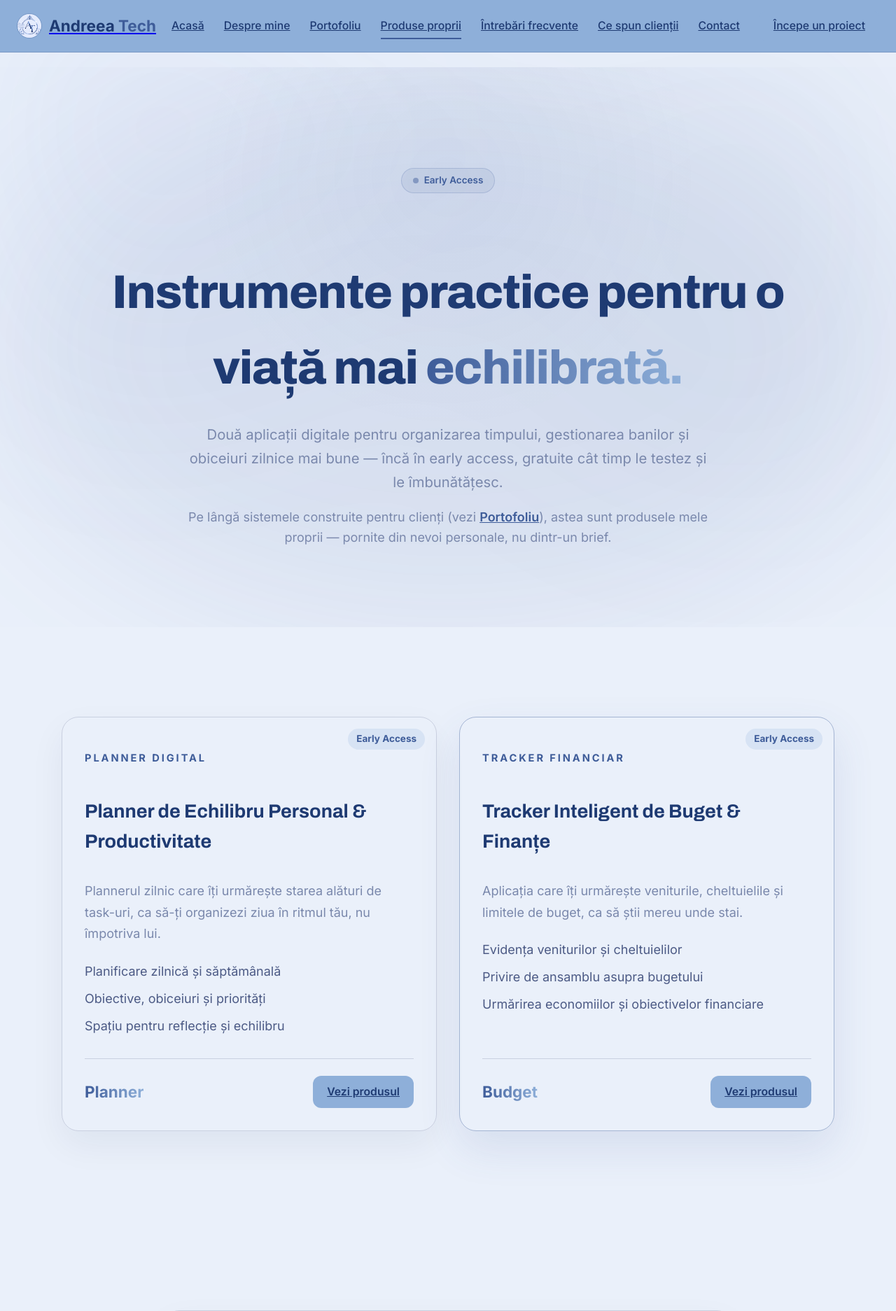
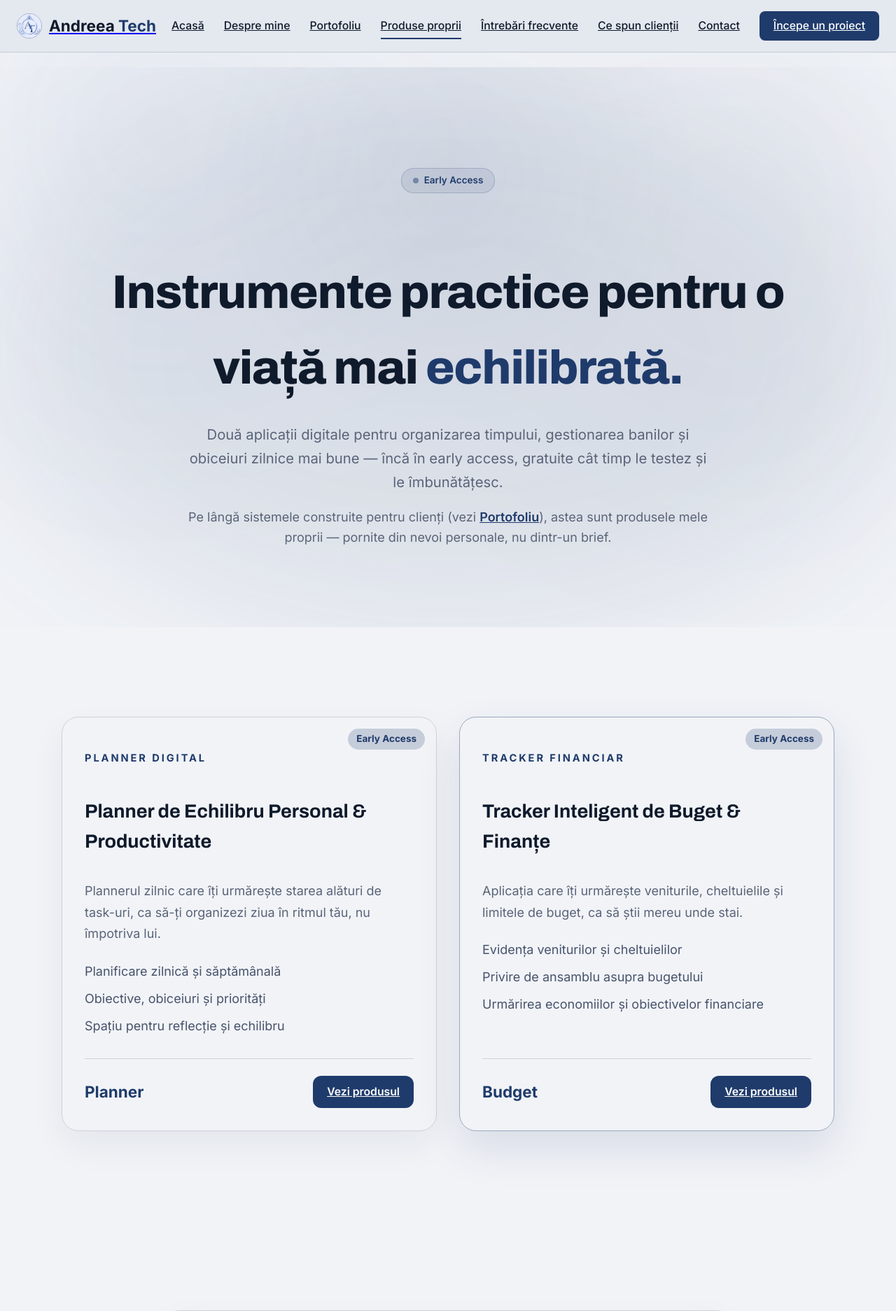
Before and after one commit to SanduAndreea22/andreeatech, a Django app: page /products/ in a window 1280 px wide. Shown: the top 1873 px of the page at 70% size. Run offline with Django 5.2, Linux system fonts and the light colour scheme.

Commit message:
Move palette to monochrome navy, shrink navbar logo, show images on all portfolio cards
Fixes real WCAG contrast fails found while auditing the site: gradient-text
and price-tag text dropped to ~2:1 contrast at the light end of the old
navy->periwinkle gradient, and --ink-faint was 3.08:1 against paper (needs
4.5:1). Palette is now one hue at multiple shades instead of two colors
combined, with gradient text replaced by solid color everywhere.

Also: navbar logo was a 1536x1024 / 1.3MB PNG rendered at 36x36 on every
page — resized to 256x171 / 47.7KB. Projects list template only rendered
project.image for the featured card; now renders it for every project that
has one. Dropped an unused IBM Plex Mono font import.

Co-Authored-By: Claude Sonnet 5 <noreply@anthropic.com>
Claude-Session: https://claude.ai/code/session_01GRW8FtbA78HP7Qauxepg5w

```diff
--- a/static/website/style.css
+++ b/static/website/style.css
@@ -7,18 +8,18 @@
     --radius: 14px;
     --transition: all .3s ease;
 
-    --paper: #EAF0FA;
-    --paper-tint: #D6E2F5;
-    --paper-raised: #EAF0FA;
-    --line: rgba(0,15,73,.14);
+    --paper: #F1F3F7;
+    --paper-tint: #E4E8EF;
+    --paper-raised: #F1F3F7;
+    --line: rgba(15,26,43,.15);
 
-    --ink: #1E3A72;
-    --ink-soft: #4C5A85;
-    --ink-faint: #7A88AC;
+    --ink: #0F1A2B;
+    --ink-soft: #47536B;
+    --ink-faint: #5A6478;
 
-    --blue-mid: #3E5C99;
-    --blue-mid-hover: #2E477A;
-    --periwinkle: #8eafd9;
+    --blue-mid: #1F3B6B;
+    --blue-mid-hover: #14263F;
+    --periwinkle: #4A6BA0;
 }
 
 /* Reset refinement */
@@ -52,7 +53,7 @@ h1, h2, h3 {
 /* Signature style touches */
 ::selection {
     background: var(--periwinkle);
-    color: var(--ink);
+    color: #fff;
 }
 
 ::-webkit-scrollbar {
@@ -79,19 +80,17 @@ html {
     position: fixed;
     inset: 0;
     background:
-        radial-gradient(circle at 15% 10%, rgba(126,157,217,.16) 0%, transparent 50%),
-        radial-gradient(circle at 85% 40%, rgba(62,92,153,.10) 0%, transparent 50%);
+        radial-gradient(circle at 15% 10%, rgba(74,107,160,.16) 0%, transparent 50%),
+        radial-gradient(circle at 85% 40%, rgba(31,59,107,.10) 0%, transparent 50%);
     opacity: .5;
     filter: blur(120px);
     z-index: -1;
     pointer-events: none;
 }
 
-/* Gradient text */
+/* Accent text — solid, not gradient: keeps contrast stable regardless of size. */
 .gradient-text {
-    background: linear-gradient(90deg, var(--blue-mid), var(--periwinkle));
-    -webkit-background-clip: text;
-    -webkit-text-fill-color: transparent;
+    color: var(--blue-mid);
 }
 
 /* Glass base — same color as whatever sits behind it, defined by border only */
@@ -178,23 +177,23 @@ main > section:first-of-type::before {
     content: "";
     position: absolute;
     inset: 0;
-    background: radial-gradient(600px circle at var(--spot-x, 50%) var(--spot-y, 20%), rgba(62, 92, 153, .06), transparent 60%);
+    background: radial-gradient(600px circle at var(--spot-x, 50%) var(--spot-y, 20%), rgba(31, 59, 107, .06), transparent 60%);
     pointer-events: none;
 }
 
 /* Buttons */
 .btn-primary {
-    background: var(--periwinkle);
-    color: var(--ink);
+    background: var(--blue-mid);
+    color: #fff;
     transition: transform .25s ease, box-shadow .25s ease, background .25s ease;
     border-radius: 10px;
     border: none;
 }
 
 .btn-primary:hover {
-    background: #729BD1;
+    background: var(--blue-mid-hover);
     transform: translateY(-3px) scale(1.02);
-    box-shadow: 0 20px 50px rgba(142,175,217,.45);
+    box-shadow: 0 20px 50px rgba(31,59,107,.45);
 }
 
 /* =========================================
@@ -259,8 +258,8 @@ main > section:first-of-type::before {
     display: inline-flex;
     align-items: center;
     gap: 8px;
-    border: 1px solid rgba(62,92,153,.2);
-    background: rgba(62,92,153,.08);
+    border: 1px solid rgba(31,59,107,.2);
+    background: rgba(31,59,107,.08);
     border-radius: 999px;
     padding: 6px 16px;
     font-size: .75rem;
@@ -322,9 +321,9 @@ main > section:first-of-type::before {
 .hero-glow {
     position: absolute; top: 0; left: 50%; transform: translateX(-50%);
     width: 100%; height: 100%; border-radius: 50%;
-    background: rgba(62,92,153,.06); filter: blur(120px); z-index: -1; pointer-events: none;
+    background: rgba(31,59,107,.06); filter: blur(120px); z-index: -1; pointer-events: none;
 }
-.hero-glow-strong { background: rgba(62,92,153,.10); }
+.hero-glow-strong { background: rgba(31,59,107,.10); }
 .mb-sm { margin-bottom: 16px; }
 .mb-lg { margin-bottom: 32px; }
 .mb-xl { margin-bottom: 40px; }
@@ -357,7 +356,7 @@ main > section:first-of-type::before {
     height: 75px;
     display: flex;
     align-items: center;
-    background: #8eafd9;
+    background: var(--paper-tint);
     border-bottom: 1px solid var(--line);
     z-index: 9999;
     transition: all .4s ease;
@@ -386,7 +385,7 @@ main > section:first-of-type::before {
     height: 36px;
     border-radius: 50%;
     object-fit: cover;
-    border: 1px solid rgba(62,92,153,.3);
+    border: 1px solid rgba(31,59,107,.3);
 }
 
 .navbar-brand-text {
@@ -1092,8 +1093,8 @@ select {
 .products-grid { display: grid; gap: 32px; }
 @media (min-width: 768px) { .products-grid { grid-template-columns: 1fr 1fr; } }
 .product-card { padding: 32px; border-radius: 24px; display: flex; flex-direction: column; position: relative; overflow: hidden; }
-.product-card-featured { border-color: rgba(62,92,153,.4); box-shadow: 0 25px 60px rgba(62,92,153,.12); }
-.product-badge { position: absolute; top: 16px; right: 16px; border-radius: 999px; background: rgba(142,175,217,.2); color: var(--blue-mid); padding: 4px 12px; font-size: .75rem; font-weight: 700; }
+.product-card-featured { border-color: rgba(31,59,107,.4); box-shadow: 0 25px 60px rgba(31,59,107,.12); }
+.product-badge { position: absolute; top: 16px; right: 16px; border-radius: 999px; background: rgba(31,59,107,.2); color: var(--blue-mid); padding: 4px 12px; font-size: .75rem; font-weight: 700; }
 .product-eyebrow { color: var(--blue-mid); font-size: .8125rem; text-transform: uppercase; letter-spacing: .2em; font-weight: 700; margin-bottom: 20px; }
 .product-title { font-size: 1.5rem; font-weight: 700; color: var(--ink); margin-bottom: 16px; }
 .product-features { list-style: none; margin: 0 0 32px; padding: 0; display: flex; flex-direction: column; gap: 10px; color: var(--ink-soft); }
--- a/templates/base.html
+++ b/templates/base.html
@@ -23,7 +23,7 @@
     <meta name="twitter:description" content="{% block twitter_description %}De la o interacțiune obișnuită, la o experiență de care oamenii își amintesc — construiesc produsul digital din spate: website, sistem, automatizare.{% endblock %}">
     <meta name="twitter:image" content="{% block twitter_image %}{{ request.scheme }}://{{ request.get_host }}{% static 'website/poza_me.JPG' %}{% endblock %}">
 
-    <link href="https://fonts.googleapis.com/css2?family=Archivo:wght@600;700;800&family=Inter:wght@400;500;600;700&family=IBM+Plex+Mono:wght@500&display=swap" rel="stylesheet">
+    <link href="https://fonts.googleapis.com/css2?family=Archivo:wght@600;700;800&family=Inter:wght@400;500;600;700&display=swap" rel="stylesheet">
     <link rel="stylesheet" href="{% static 'website/style.css' %}">
 </head>
 <body class="site-body">
```
Also changed, not shown: other parts of static/website/style.css (+30 -29 lines), templates/website/projects_list.html (+8 -0 lines), static/website/logo.png.
